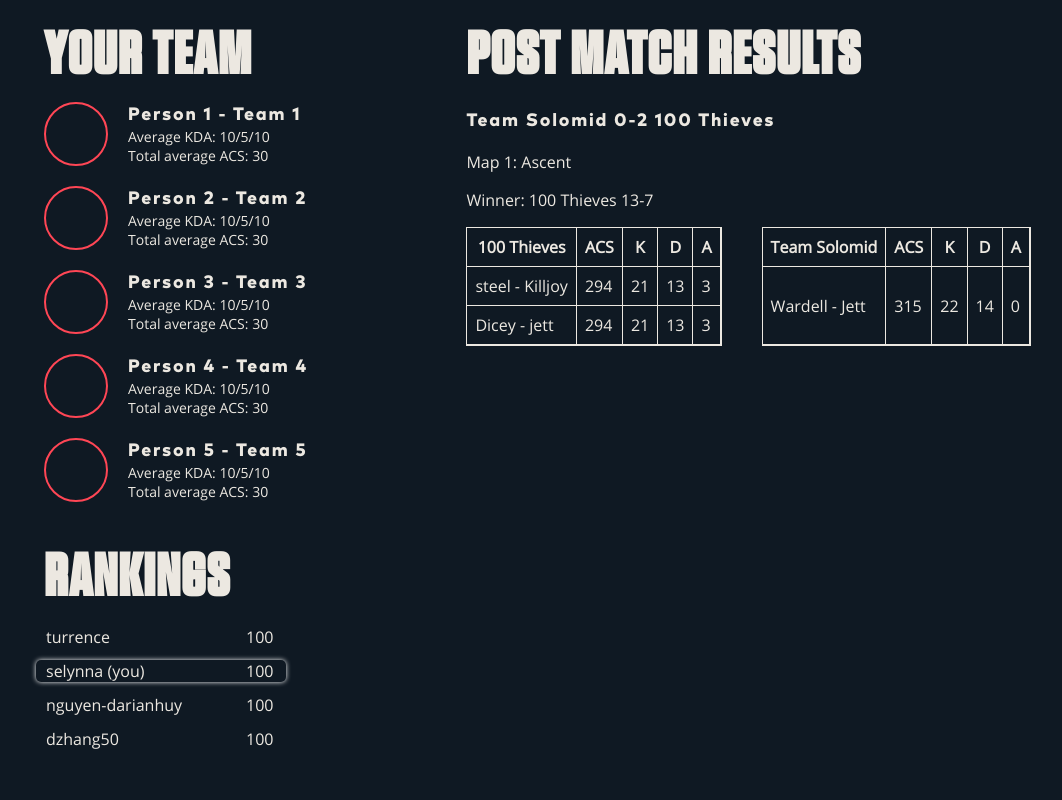
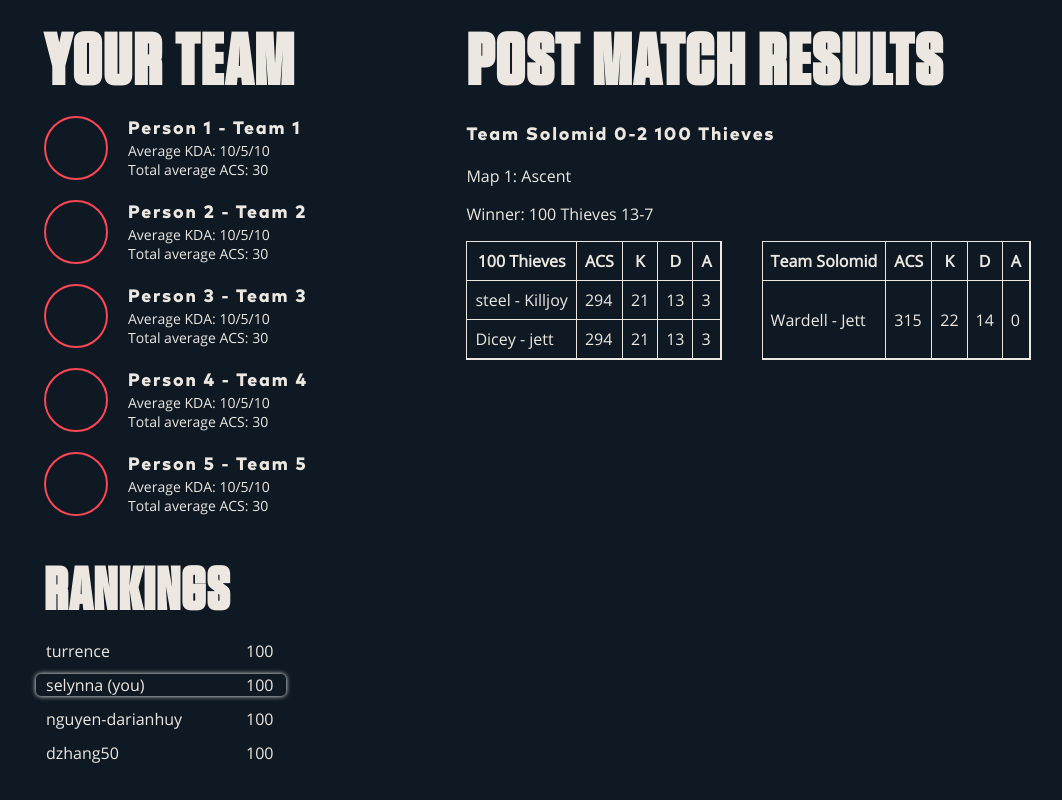
Before and after one commit to selynna/liquid-hacks, a React (Create React App) app in the folder frontend/: page /dashboard in a window 1280 px wide. Shown: the whole page, without its empty margins (16-1078 px from the left). Built offline with nearby package versions, Linux system fonts and the light colour scheme.

Commit message:
edit header size

```diff
--- a/frontend/src/components/PostMatchResults.tsx
+++ b/frontend/src/components/PostMatchResults.tsx
@@ -107,8 +107,8 @@
 
 const Header2 = styled.h2`
   font-family: Tungsten-Bold;
-  font-size: 60px;
-  letter-spacing: 1.5px;
+  font-size: 72px;
+  letter-spacing: 2px;
   margin: 0;
 `;
 
--- a/frontend/src/components/UserTeam.tsx
+++ b/frontend/src/components/UserTeam.tsx
@@ -32,8 +32,8 @@
 
 const Header2 = styled.h2`
   font-family: Tungsten-Bold;
-  font-size: 60px;
-  letter-spacing: 1.5px;
+  font-size: 72px;
+  letter-spacing: 2px;
   margin: 0;
 `;
 
```
